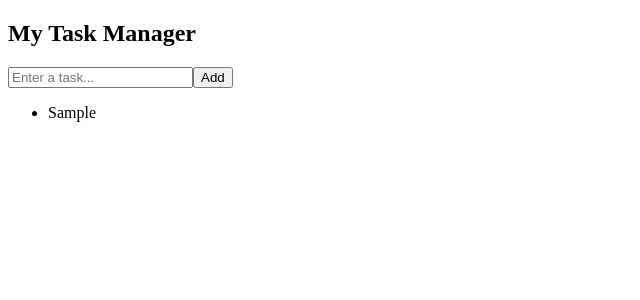
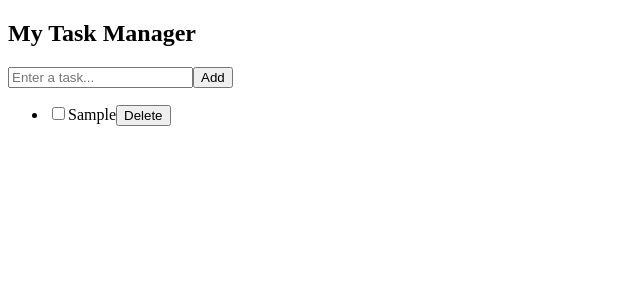
Before and after one commit to chavdaarpitsinh1248/React_task_manager, a React (Vite) app: page / in a window 1280 px wide. Both pictures are taken after typing "Sample" into the empty fields and a click on the button "Add". Shown: the top 300 px of the page, without its empty margins (0-640 px from the left). Built offline with nearby package versions, Linux system fonts and the light colour scheme.

Commit message:
Add files via upload

```diff
--- a/src/components/TaskItem.jsx
+++ b/src/components/TaskItem.jsx
@@ -1,7 +1,17 @@
-function TaskItem({ task }) {
+function TaskItem({ task, onToggle, onDelete }) {
     return (
         <li>
-            <span>{task.text}</span>
+            <input
+                type="checkbox"
+                checked={task.completed}
+                onChange={() => onToggle(task.id)}
+            />
+
+            <span style={{ textDecoration: task.completed ? "line-through" : "none" }}>
+                {task.text}
+            </span>
+
+            <button onClick={() => onDelete(task.id)}>Delete</button>
         </li>
     );
 }
```
